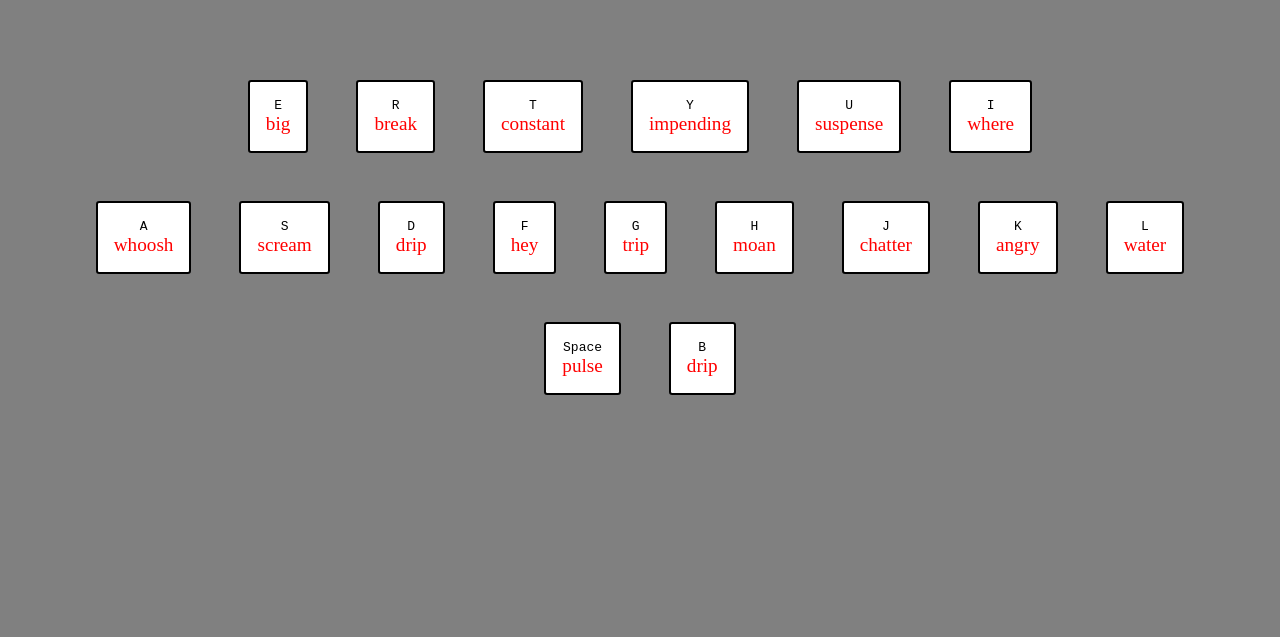
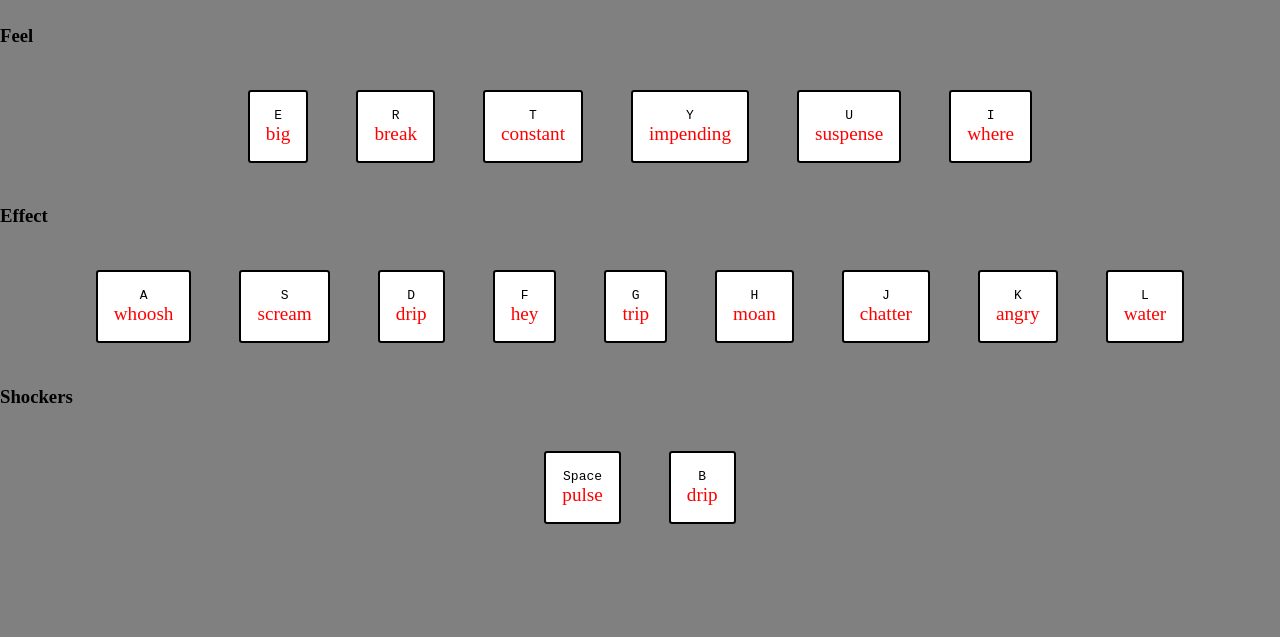
Before and after one commit to derrickbray/drum-keyboard, a website: page public/index.html in a window 1280 px wide. Shown: the part 163-800 px from the top of the page. Drawn offline with nearby package versions, Linux system fonts and the light colour scheme; files that its build step writes are made by us from their sources.

Commit message:
markup for ease

```diff
--- a/public/index.html
+++ b/public/index.html
@@ -9,7 +9,10 @@
 
 <body>
   <div class="app">
-    <div class="ambience">
+    <h1 class="app__title">Horror Soundtract Maker</h1>
+
+    <div class="group">
+      <h3 class="group__title">Feel</h3>
       <div class="keys">
         <div data-key="69" class="key"><kbd>E</kbd><span class="sound">big</span></div>
         <div data-key="82" class="key"><kbd>R</kbd><span class="sound">break</span></div>
@@ -18,9 +21,10 @@
         <div data-key="85" class="key"><kbd>U</kbd><span class="sound">suspense</span></div>
         <div data-key="73" class="key"><kbd>I</kbd><span class="sound">where</span></div>
       </div>
+    </div>
 
-    </div>
-    <div class="effect">
+    <div class="group">
+      <h3 class="group__title">Effect</h3>
       <div class="keys">
         <div data-key="65" class="key"><kbd>A</kbd><span class="sound">whoosh</span></div>
         <div data-key="83" class="key"><kbd>S</kbd><span class="sound">scream</span></div>
@@ -33,14 +37,17 @@
         <div data-key="76" class="key"><kbd>L</kbd><span class="sound">water</span></div>
       </div>
     </div>
-    <div class="shock">
+
+    <div class="group">
+      <h3 class="group__title">Shockers</h3>
       <div class="keys">
         <div data-key="32" class="key"><kbd>Space</kbd><span class="sound">pulse</span></div>
         <div data-key="66" class="key"><kbd>B</kbd><span class="sound">drip</span></div>
       </div>
+    </div>
 
-    </div>
   </div>
+
   <audio data-key="69" src="big-a.wav"></audio>
   <audio data-key="82" src="break-a.wav"></audio>
   <audio data-key="84" src="constant-a.wav"></audio>
```
